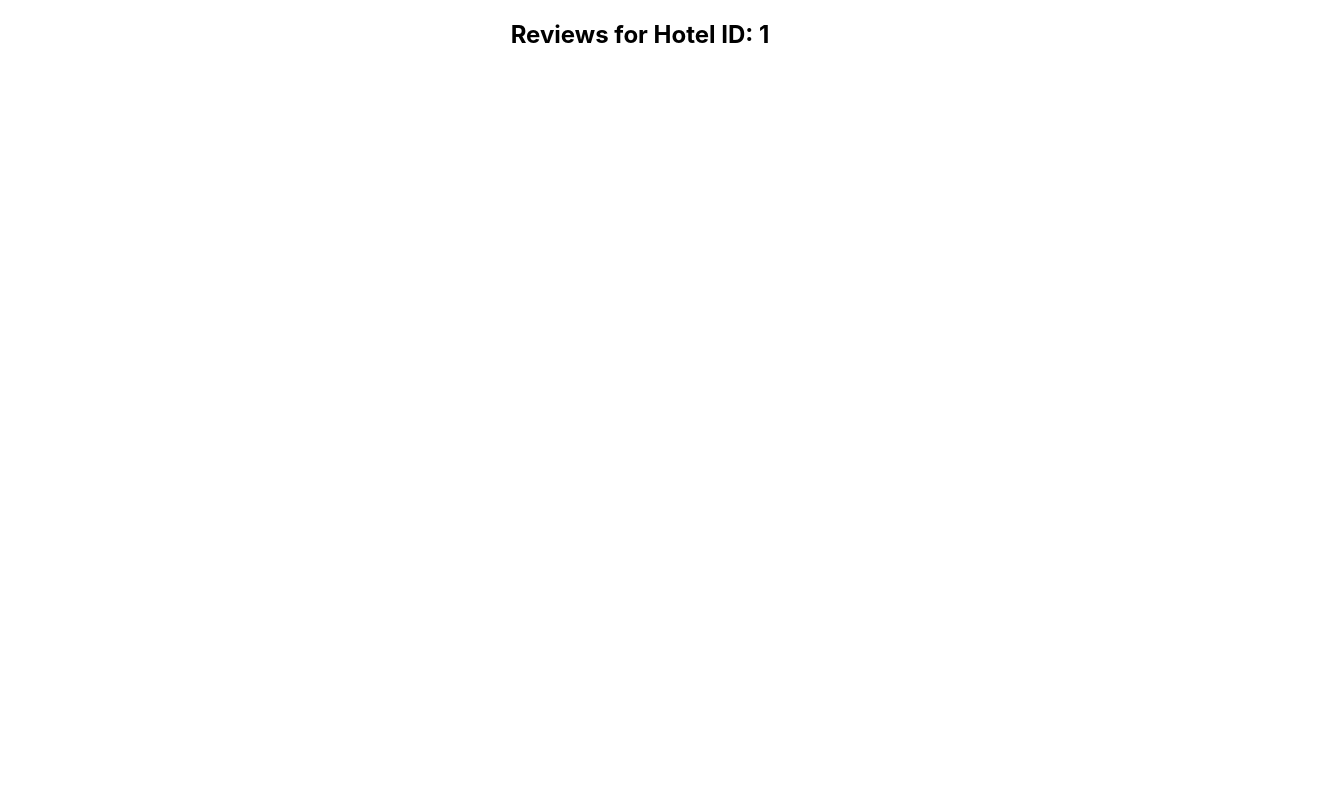
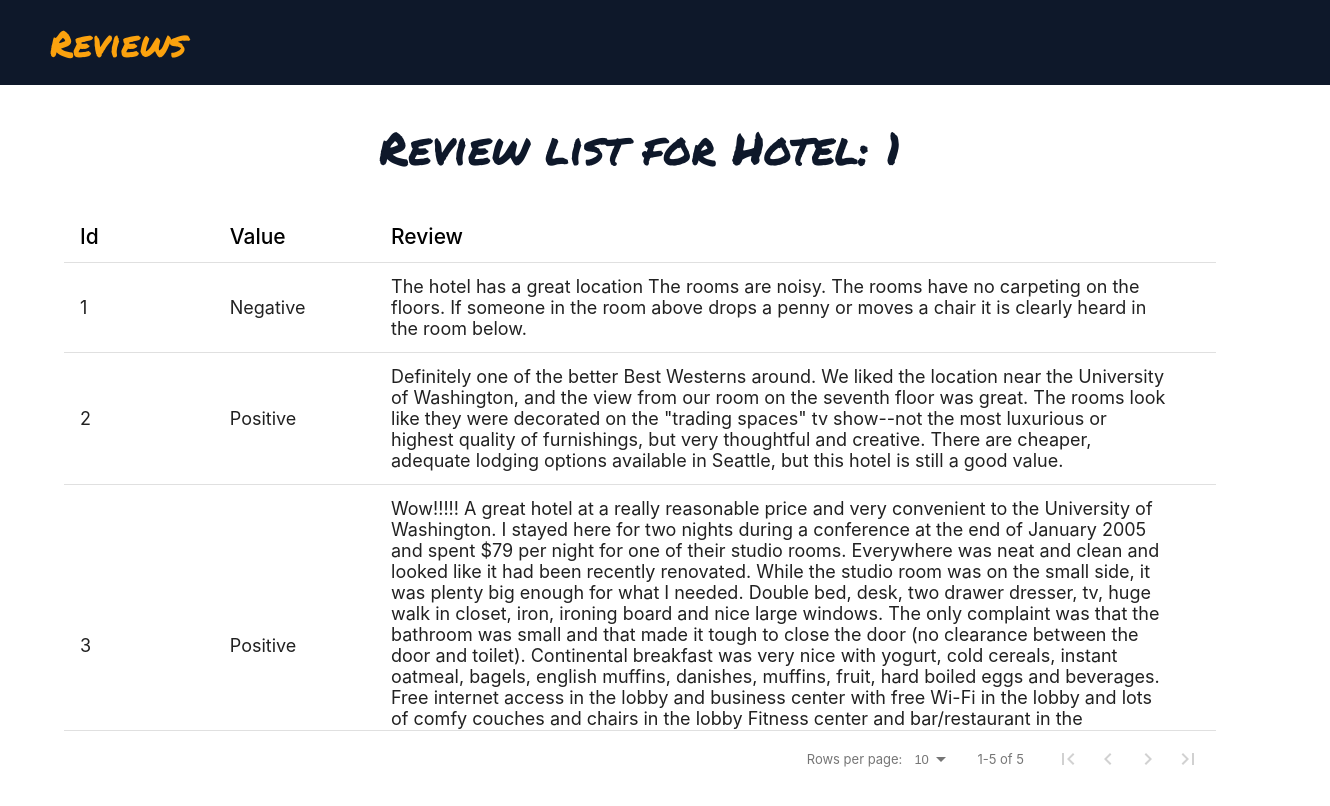
Before and after one commit to SantiAlmancy/Analizador-de-Sentimientos, a React (Create React App) app in the folder Web Page/frontend/hotel-reviews/: page /reviews/1 in a window 1280 px wide. Shown: the top 806 px of the page, 1330 px wide, since content can reach past the window. Built offline with nearby package versions, Linux system fonts and the light colour scheme; a web font is replaced by a local one.

Commit message:
reviewList - Adding the list for reviews

```diff
--- a/Web Page/frontend/hotel-reviews/src/components/Banner.js
+++ b/Web Page/frontend/hotel-reviews/src/components/Banner.js
@@ -6,7 +6,7 @@ const Banner = () => {
         <div className="banner-container">
             <div className="image-overlay">
             <div className="text-container">
-                    <span className="title-banner-text">Hotel reviews</span>
+                    <span className="title-banner-text">Rate My Stay</span>
                     <span className="banner-text">Explore our platform to discover a curated selection of hotels and insightful guest reviews. Find your perfect stay with comprehensive information and authentic feedback from fellow travelers. Delve into detailed descriptions and unbiased recommendations to make informed decisions about your next destination.</span>
                 </div>
             </div>
--- /dev/null
+++ b/Web Page/frontend/hotel-reviews/src/components/ReviewText.css
@@ -0,0 +1,8 @@
+.review-text {
+    overflow-wrap: break-word;
+    white-space: pre-wrap;
+    max-width: 100%;
+    text-align: left;
+    padding-top: 13px;
+    padding-bottom: 13px;
+}
--- /dev/null
+++ b/Web Page/frontend/hotel-reviews/src/components/ReviewText.js
@@ -0,0 +1,8 @@
+import React from 'react';
+import './ReviewText.css';
+
+const ReviewText = ({ text }) => {
+    return <div className="review-text">{text}</div>;
+};
+
+export default ReviewText;
--- a/Web Page/frontend/hotel-reviews/src/components/Table.css
+++ b/Web Page/frontend/hotel-reviews/src/components/Table.css
@@ -1,18 +1,18 @@
 .dataTable .rdt_TableHead {
     color: #000000;
-    font-size: 19px;
+    font-size: 21px;
 }
 
 .dataTable .rdt_TableRow {
     min-height: 56px;
     background-color: #0e182a00;
-    font-size: 16px;
+    font-size: 18px;
 }
 
 .dataTable {
     margin-top: 0%;
-    margin-right: 7%;
+    margin-right: 5%;
     margin-bottom: 5%;
-    margin-left: 7%;
+    margin-left: 5%;
     max-width: 100%;
 }
--- a/Web Page/frontend/hotel-reviews/src/components/Table.js
+++ b/Web Page/frontend/hotel-reviews/src/components/Table.js
@@ -9,7 +9,7 @@ const Table = (props) => {
                 data={props.data}
                 pagination
                 fixedHeader
-                fixedHeaderScrollHeight='475px'
+                fixedHeaderScrollHeight={props.height}
                 highlightOnHover
             />
         </div>
--- a/Web Page/frontend/hotel-reviews/src/pages/Hotels.css
+++ b/Web Page/frontend/hotel-reviews/src/pages/Hotels.css
@@ -21,6 +21,7 @@
     padding: 10px 20px;
     border-radius: 50px;
     font-family: "Josefin Sans", sans-serif;
+    font-size: 15px;
     cursor: pointer;
     transition: background-color 0.3s ease;
 }
--- a/Web Page/frontend/hotel-reviews/src/pages/Hotels.js
+++ b/Web Page/frontend/hotel-reviews/src/pages/Hotels.js
@@ -30,17 +30,20 @@ const Hotels = () => {
         {
             name: "Id",
             selector: (row) => row.id,
-            sortable: true
+            sortable: true,
+            width: "13%"
+        },
+        {
+            name: "Class",
+            selector: (row) => row.hotel_class,
+            sortable: true,
+            width: "13%"
         },
         {
             name: "Name",
             selector: (row) => row.name,
-            sortable: true
-        },
-        {
-            name: "Class",
-            selector: (row) => row.hotel_class,
-            sortable: true
+            sortable: true,
+            width: "57%"
         },
         {
             name: "Action",
@@ -61,7 +64,7 @@ const Hotels = () => {
             <Banner />
             <div className='hotelList'>
                 <h1>Hotel list</h1>
-                <Table columns={columns} data={data} />
+                <Table columns={columns} data={data} height={'475px'} />
             </div>
         </div>
     );
--- /dev/null
+++ b/Web Page/frontend/hotel-reviews/src/pages/Reviews.css
@@ -0,0 +1,7 @@
+.reviewList h1 {
+    color: #0e182a;
+    font-size: 45px;
+    font-family: "Permanent Marker", cursive;
+    font-weight: 400;
+    font-style: normal;
+}
--- a/Web Page/frontend/hotel-reviews/src/pages/Reviews.js
+++ b/Web Page/frontend/hotel-reviews/src/pages/Reviews.js
@@ -1,16 +1,73 @@
-import React, {useEffect} from 'react';
+import React, { useEffect } from 'react';
 import { useParams } from 'react-router-dom';
+import Table from '../components/Table';
+import Header from '../components/Header';
+import ReviewText from '../components/ReviewText';
+import './Reviews.css';
 
 const Reviews = () => {
     const { id } = useParams();
 
     useEffect(() => {
-        console.log(id)
+        console.log(id);
     }, [id]);
 
+    const data = [
+        {
+            idReview: 1,
+            value: "Negative",
+            text: 'The hotel has a great location The rooms are noisy. The rooms have no carpeting on the floors. If someone in the room above drops a penny or moves a chair it is clearly heard in the room below.'
+        },
+        {
+            idReview: 2,
+            value: "Positive",
+            text: 'Definitely one of the better Best Westerns around. We liked the location near the University of Washington, and the view from our room on the seventh floor was great. The rooms look like they were decorated on the "trading spaces" tv show--not the most luxurious or highest quality of furnishings, but very thoughtful and creative. There are cheaper, adequate lodging options available in Seattle, but this hotel is still a good value.'
+        },
+        {
+            idReview: 3,
+            value: "Positive",
+            text: 'Wow!!!!! A great hotel at a really reasonable price and very convenient to the University of Washington. I stayed here for two nights during a conference at the end of January 2005 and spent $79 per night for one of their studio rooms. Everywhere was neat and clean and looked like it had been recently renovated. While the studio room was on the small side, it was plenty big enough for what I needed. Double bed, desk, two drawer dresser, tv, huge walk in closet, iron, ironing board and nice large windows. The only complaint was that the bathroom was small and that made it tough to close the door (no clearance between the door and toilet). Continental breakfast was very nice with yogurt, cold cereals, instant oatmeal, bagels, english muffins, danishes, muffins, fruit, hard boiled eggs and beverages. Free internet access in the lobby and business center with free Wi-Fi in the lobby and lots of comfy couches and chairs in the lobby Fitness center and bar/restaurant in the basement. Front desk staff were all very friendly and helpful and were able to give lots of advice on local restaurants. Definitely a great value and right next to the University of Washington.'
+        },
+        {
+            idReview: 4,
+            value: "Negative",
+            text: "Old hotel, superficial remodeling of public areas that are dark and uncomfortable, small room, less than 200 sqft, tiny bathroom with original 1930's fixtures, no counter space, toilet tank cover cracked and patched, cracked paint on original doors, dim bedside lamps, wobbly elevators. Alltogether a bad experience, certainly not worth the price."
+        },
+        {
+            idReview: 5,
+            value: "Positive",
+            text: 'Great service, clean rooms, friendly staff. They helped us get around the city, made recommendations for restaurants, and overall were a great help.'
+        }
+    ];
+
+    const columns = [
+        {
+            name: "Id",
+            selector: (row) => row.idReview,
+            sortable: true,
+            maxWidth: "13%"
+        },
+        {
+            name: "Value",
+            selector: (row) => row.value,
+            sortable: true,
+            maxWidth: "14%"
+        },
+        {
+            name: "Review",
+            cell: (row) => <ReviewText text={row.text} />,
+            sortable: true,
+            maxWidth: "70%"
+        }
+    ];
+
     return (
-        <div>
-            <h2>Reviews for Hotel ID: {id}</h2>
+        <div className='reviews'>
+            <Header text="Reviews" />
+            <div className='reviewList'>
+                <h1>Review list for Hotel: {id}</h1>
+                <Table columns={columns} data={data} height={'520px'} />
+            </div>
         </div>
     );
 };
```
